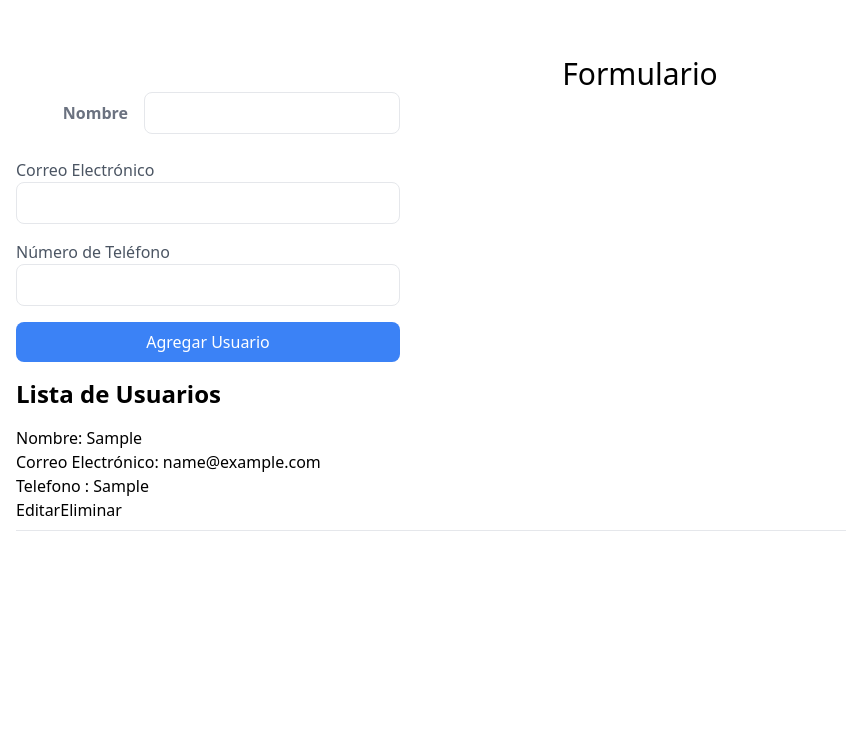
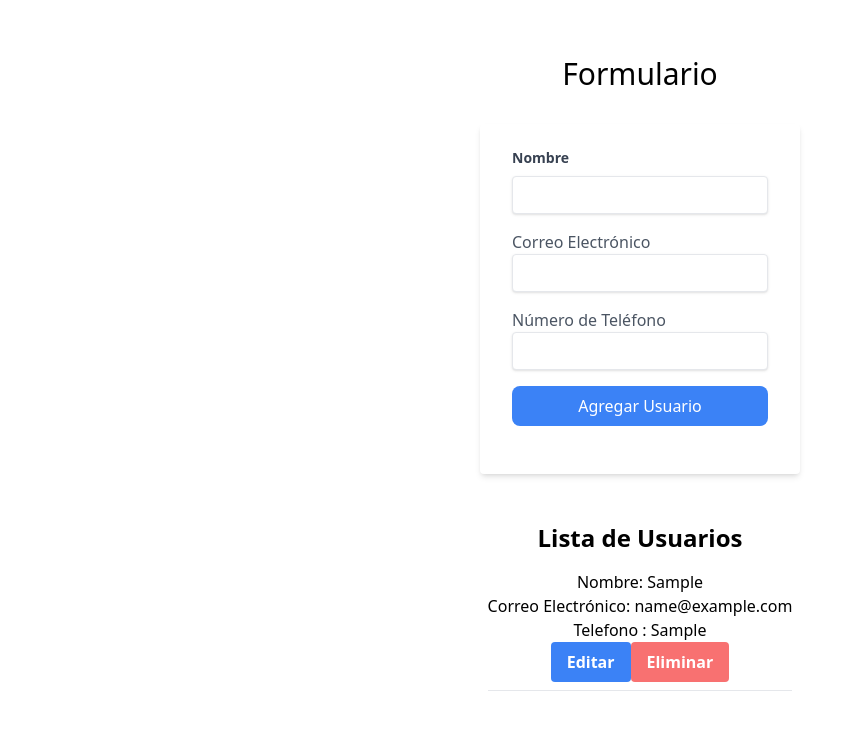
Before and after one commit to anfemoca19/EjercicioNextJs, a Next.js app: page /form in a window 1280 px wide. Both pictures are taken after typing "Sample", "name@example.com", "Sample" into the empty fields and a click on the button "Agregar Usuario". Shown: the top 730 px of the page, without its empty margins (0-846 px from the left). Built offline with nearby package versions, Linux system fonts and the light colour scheme.

Commit message:
Se creo las validaciones

```diff
--- a/src/app/form/page.tsx
+++ b/src/app/form/page.tsx
@@ -42,8 +42,8 @@ const Form: React.FC = () => {
 
   return (
     <div>
-      <main className="container mx-auto p-4">
-        <h1 className="text-3xl text-center mt-10">Formulario</h1>
+      <main className="flex  container justify-center flex-col items-center mx-auto p-4">
+        <h1 className="text-3xl text-center mt-10 mb-8">Formulario</h1>
         <UserForm onSubmit={addUser} />
         {editingUser ? (
           <div>
--- a/src/components/userForm/userForm.tsx
+++ b/src/components/userForm/userForm.tsx
@@ -1,5 +1,5 @@
 import React from 'react';
-import { useForm, SubmitHandler } from 'react-hook-form';
+import { useForm, SubmitHandler} from 'react-hook-form';
 
 interface UserFormProps {
   onSubmit: (data: any) => void;
@@ -15,7 +15,11 @@ interface User {
 
 const UserForm: React.FC<UserFormProps> = ({ onSubmit, user }) => {
 
-  const { register, handleSubmit, reset } = useForm<User>();
+  const { register, handleSubmit, reset, formState:{
+    errors
+  } } = useForm<User>();
+
+  console.log(errors)
 
   const onSubmitForm: SubmitHandler<User> = (data) => {
     onSubmit(data);
@@ -23,23 +27,29 @@ const UserForm: React.FC<UserFormProps> = ({ onSubmit, user }) => {
   };
 
   return (
-    <div>
-      <form  className="w-full max-w-sm"onSubmit={handleSubmit(onSubmitForm)}>
-        <div className="md:flex md:items-center mb-6">
-          <div className="md:w-1/3">
-            <label className="block text-gray-500 font-bold md:text-right mb-1 md:mb-0 pr-4" htmlFor="inline-full-name">
+    <div className="w-full max-w-xs  flex	justify-center mb-8">
+      <form  className="bg-white shadow-md rounded px-8 pt-6 pb-8 mb-4" onSubmit={handleSubmit(onSubmitForm)}>
+          <div className="mb-4">
+            <label className="block text-gray-700 text-sm font-bold mb-2" htmlFor="inline-full-name">
               Nombre
             </label>
-          </div>
-          <div className="md:w-2/3">
             <input
               type="text"
               id="name"
-              {...register('name', { required: true })}
-              className="w-full px-4 py-2 border rounded-lg focus:outline-none focus:border-blue-500"
+              {...register('name', {
+                required:{
+                  value :true,
+                  message:'El nombre es obligatorio'
+                },
+                minLength:3,
+                maxLength:15
+              })}
+              className="shadow appearance-none border rounded w-full py-2 px-3 text-gray-700 leading-tight focus:outline-none focus:shadow-outline"
             />
+            {
+              errors.name?.message && <span className='text-red-200'>{errors.name.message}</span>
+            }
           </div>
-        </div>
         <div className="mb-4">
           <label htmlFor="email" className="block text-gray-600">
             Correo Electrónico
@@ -47,9 +57,16 @@ const UserForm: React.FC<UserFormProps> = ({ onSubmit, user }) => {
           <input
             type="email"
             id="email"
-            {...register('email', { required: true })}
-            className="w-full px-4 py-2 border rounded-lg focus:outline-none focus:border-blue-500"
+            {...register('email', {
+              required: {
+                value:true,
+              message:'El correo es obligatorio'
+            }, })}
+            className="shadow appearance-none border rounded w-full py-2 px-3 text-gray-700 leading-tight focus:outline-none focus:shadow-outline"
           />
+          {
+              errors.email && <span className='text-red-200'>{errors.email.message}</span>
+            }
         </div>
         <div className="mb-4">
           <label htmlFor="phone" className="block text-gray-600">
@@ -59,8 +76,11 @@ const UserForm: React.FC<UserFormProps> = ({ onSubmit, user }) => {
             type="text"
             id="phone"
             {...register('phone')}
-            className="w-full px-4 py-2 border rounded-lg focus:outline-none focus:border-blue-500"
+            className="shadow appearance-none border rounded w-full py-2 px-3 text-gray-700 leading-tight focus:outline-none focus:shadow-outline"
           />
+          {
+              errors.phone && <span className='text-red-200'>El numero es requerido</span>
+            }
         </div>
         <div className="mb-4">
           <button
--- a/src/components/userList/userList.tsx
+++ b/src/components/userList/userList.tsx
@@ -16,15 +16,18 @@ interface UserListProps {
 const UserList: React.FC<UserListProps> = ({ users, onEdit, onDelete }) => {
   return (
     <div>
-      <h2 className="text-2xl font-semibold mb-4">Lista de Usuarios</h2>
+      <h2 className="text-2xl font-semibold mb-4 text-center">Lista de Usuarios</h2>
       <ul>
         {users.map((user) => (
-          <li key={user.id}>
-            <p>Nombre: {user.name}</p>
-            <p>Correo Electrónico: {user.email}</p>
-            <p>Telefono : {user.phone}</p>
-            <button onClick={() => onEdit(user)}>Editar</button>
-            <button onClick={() => onDelete(user.id)}>Eliminar</button>
+          <li key={user.id} className=''>
+            <p className='text-center '>Nombre: {user.name}</p>
+            <p className='text-center'>Correo Electrónico: {user.email}</p>
+            <p className='text-center'>Telefono : {user.phone}</p>
+            <div className='flex justify-center'>
+              <button className="bg-blue-500 hover:bg-blue-700 text-white font-bold py-2 px-4 rounded" onClick={() => onEdit(user)}>Editar</button>
+              <button className="bg-red-400 hover:bg-red-700 text-white font-bold py-2 px-4 rounded" onClick={() => onDelete(user.id)}>Eliminar</button>
+            </div>
+
             <hr className="my-2" />
           </li>
         ))}
```
